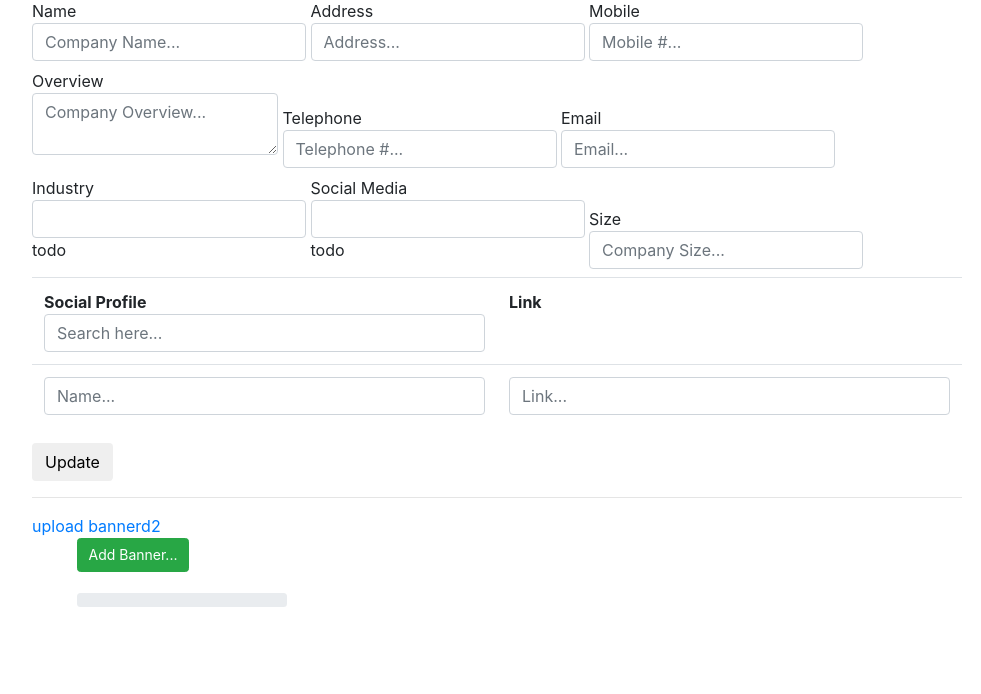
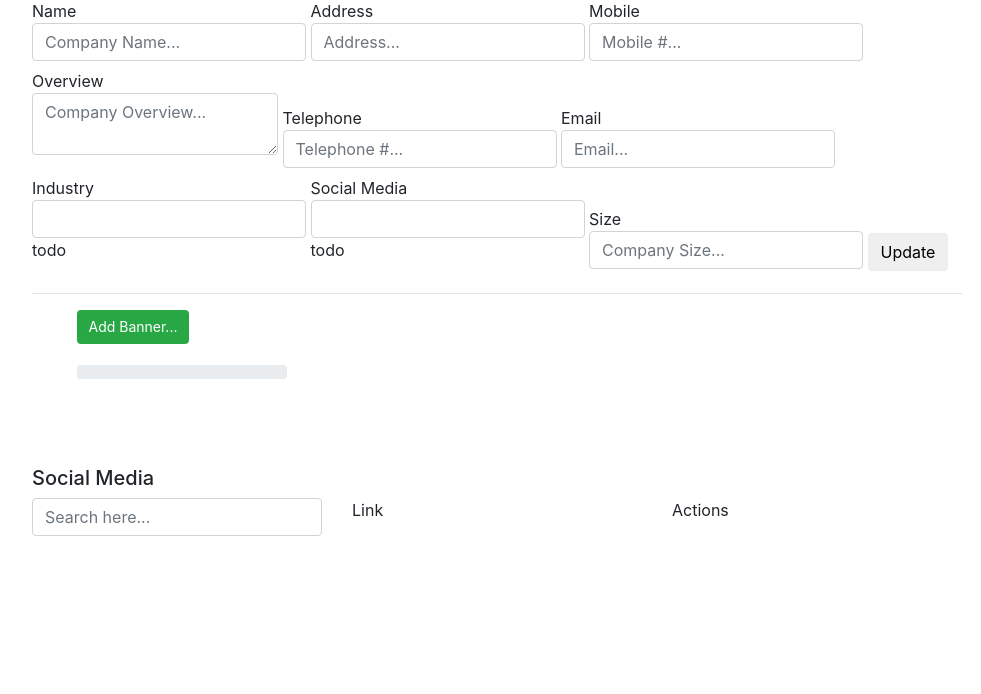
Before and after one commit to cyborg999/job, a PHP site: page /company.php in a window 1280 px wide. Shown: the part 208-902 px from the top of the page, without its empty margins (143-1124 px from the left). After the commit the page ends 744 px from the top, so only its background shows below. Run offline with PHP 8.4, Linux system fonts and the light colour scheme; a user stored in the database is signed in.

Commit message:
Added sticky registration, social media

```diff
--- a/company.php
+++ b/company.php
@@ -53,25 +53,48 @@
 			<label>Size
 				<input type="text" name="size" class="form-control" placeholder="Company Size..."/>
 			</label>
-			<div class="table-responsive">
-				<table class="table">
-					<tr>
-						<th>Social Profile
-						<input type="text" id="socialname" class="form-control"  value="" placeholder="Search here..."/></th>
-						<th>Link</th>
-					</tr>
-					<tr>
-						<td ><input type="text" class="socialname form-control" placeholder="Name..."/></td>
-						<td ><input type="text" class="link form-control" placeholder="Link..."/></td>
-					</tr>
-				</table>
-			</div>
 			<input type="submit" name="submit" class="btn" value="Update"/>
 			<hr>
-			<a href=""> upload bannerd2</a>
 
 		</form>
 		<iframe src="companybanner.php" frameborder="0"></iframe>
+		<style type="text/css">
+			#social {
+				position: relative;
+			}
+			#first {
+				margin-bottom: 10px;
+			}
+			#socialul {
+				position: absolute;
+				bottom: -50px;
+				left: 0;
+				width: 100%;
+				z-index: 999;
+				background: white;
+			}
+		</style>
+		<script type="text/html" id="media">
+			<div class="row">
+				<div class="col">
+					<input type="text"  class="form-control"  value="[MEDIA]" />
+				</div>
+				<div class="col">
+					<input type="text"  class="form-control"  />
+				</div>
+				<div class="col"><a href="" class="remove-media btn btn-danger">remove</a></div>
+			</div>
+			<br/>
+		</script>
+		<h5>Social Media</h5>
+		<div class="row" id="first">
+				<div class="col" id="social">
+					<input type="text" id="socialname" class="form-control"  value="" placeholder="Search here..."/>
+					<ul id="socialul">
+				</div>
+				<div class="col">Link</div>
+				<div class="col">Actions</div>
+		</div>
 
 	</section>
 	<script src="js/jquery.js"></script>
@@ -96,6 +119,74 @@
 	/*global window, $ */
 	$(function () {
 	    'use strict';
+	    var delay = (function(){
+		  var timer = 0;
+		  return function(callback, ms){
+		    clearTimeout (timer);
+		    timer = setTimeout(callback, ms);
+		  };
+		})();
+
+		$('#socialname').keyup(function() {
+			var me = $(this);
+			var target = $("#socialul");
+
+		    delay(function(){
+		      $.ajax({
+		      	url : 'process.php',
+		      	data : { text : me.val(), searchSocial :true},
+		      	type : 'POST',
+		      	dataType : 'JSON',
+		      	success : function(res){
+		      		target.html("");
+
+		      		//no result
+		      		if(res.length == 0){
+		      			var li = $("<li id='noresult'>(0) Result Found. <a href=''>Click here to add this.</a></li>");
+			      		target.append(li);
+
+			      		target.find("li a").off().on("click", function(e){
+			      			e.preventDefault();
+
+			      			var text = $(this).html();
+			      			var media = $("#media").html();
+			      			media = media.replace("[MEDIA]", me.val());
+
+			      			$("#first").after(media);
+			      			target.html("");
+			      		});
+		      		} else{
+		      			for(var i in res){
+				      		var li = $("<li>"+ res[i].name+ "</li>");
+				      		target.append(li);
+			      		}
+
+			      		target.find("li").off().on("click", function(e){
+			      			var text = $(this).html();
+			      			var media = $("#media").html();
+			      			media = media.replace("[MEDIA]", text);
+
+			      			$("#first").after(media);
+			      			target.html("");
+			      		});
+		      		}
+
+		      		$(".remove-media").off().on("click", function(e){
+		      			alert("asd");
+		      			e.preventDefault();
+		      			var me = $(this);
+
+		      			me.parents(".row").remove();
+		      		});
+		      	},
+		      	error :  function(){
+		      		console.log('Oops, something went wrong.');
+		      	}
+		      });
+		    }, 300 );
+
+		});
+
 	    // Change this to the location of your server-side upload handler:
 	    var url = window.location.hostname === 'blueimp.github.io' ?
 	                '//jquery-file-upload.appspot.com/' : 'process.php',
--- a/login.php
+++ b/login.php
@@ -99,9 +99,9 @@
 			    	if(count($error)){
 			    		echo '<div class="alert alert-warning alert-dismissible fade show" role="alert"><strong>Login Failed</strong>';
 			    			foreach($error as $idx => $e) {
-			    				echo ' <br/>'.$e.'You should check in on some of those fields below.';
+			    				echo ' <br/>'.$e;
 			    			}
-			    			echo '<button type="button" class="close" data-dismiss="alert" aria-label="Close"><span aria-hidden="true">&times;</span></button></div>';
+			    			echo '<br/>You should check in on some of those fields below.<button type="button" class="close" data-dismiss="alert" aria-label="Close"><span aria-hidden="true">&times;</span></button></div>';
 			    	}
 			    ?>
     		</div>
--- a/model.php
+++ b/model.php
@@ -20,7 +20,22 @@ class Model {
 		$this->loginListener();
 		$this->uploadCompanyPhotoListener();
 		$this->uploadCompanyBannerListener();
+		$this->searchSocialListener();
 		$this->uploadCV();
+	}
+
+	public function searchSocialListener(){
+		if(isset($_POST['searchSocial'])){
+			$text = $_POST['text'];
+			$record = $this->db->query("
+				SELECT *
+				FROM socialmedia
+				WHERE name LIKE '%".$text."%'
+				AND userid !='".$_SESSION['id']."'
+				")->fetchAll();
+
+			die(json_encode($record));
+		}
 	}
 
 	public function getErrors(){
@@ -230,9 +245,9 @@ class Model {
 
 			if(count($this->errors) === 0 ){
 				$this->addUser();
-			} else {
-				op($this->errors);
 			}
+
+			return $this;
 		}
 	}
 
```
Also changed, not shown: signup.php (+46 -27 lines), 1 other file.
